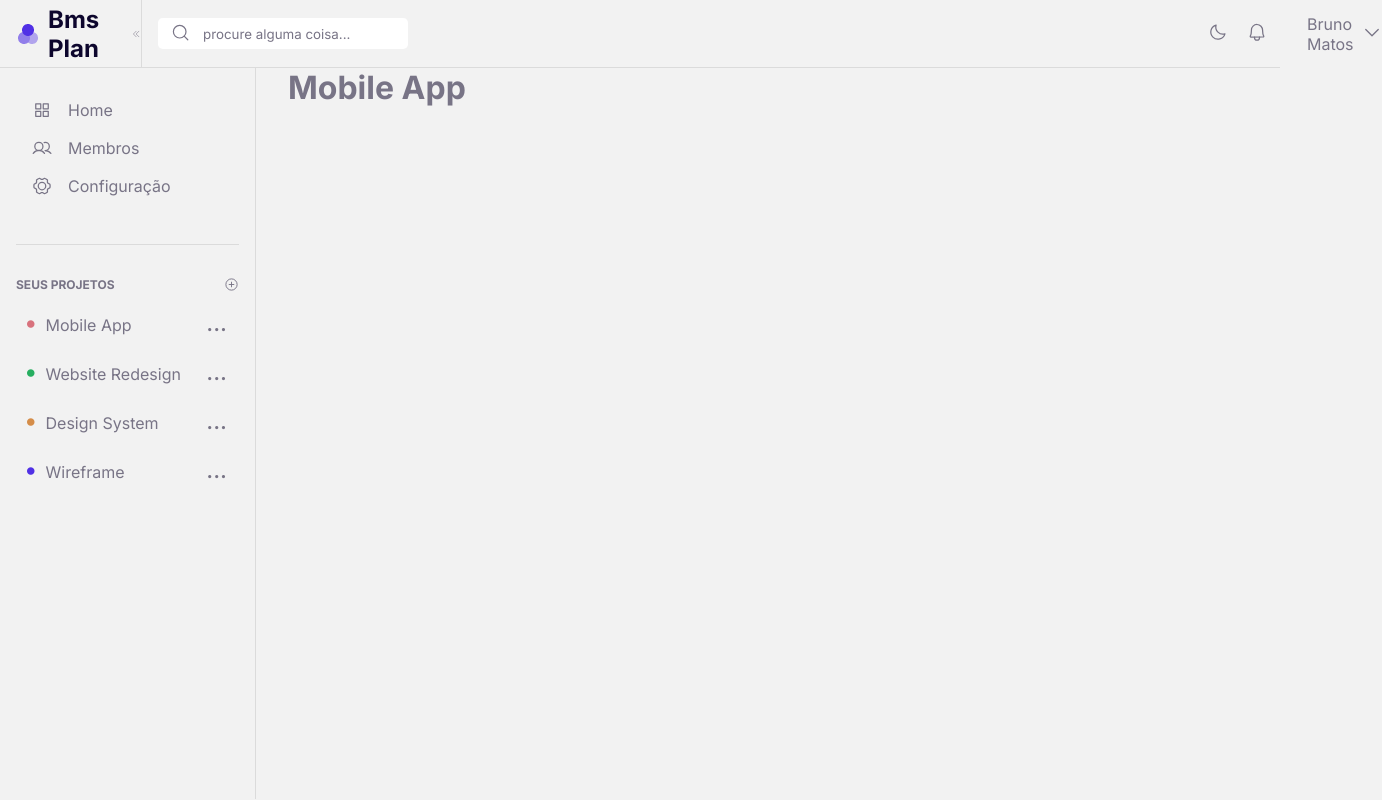
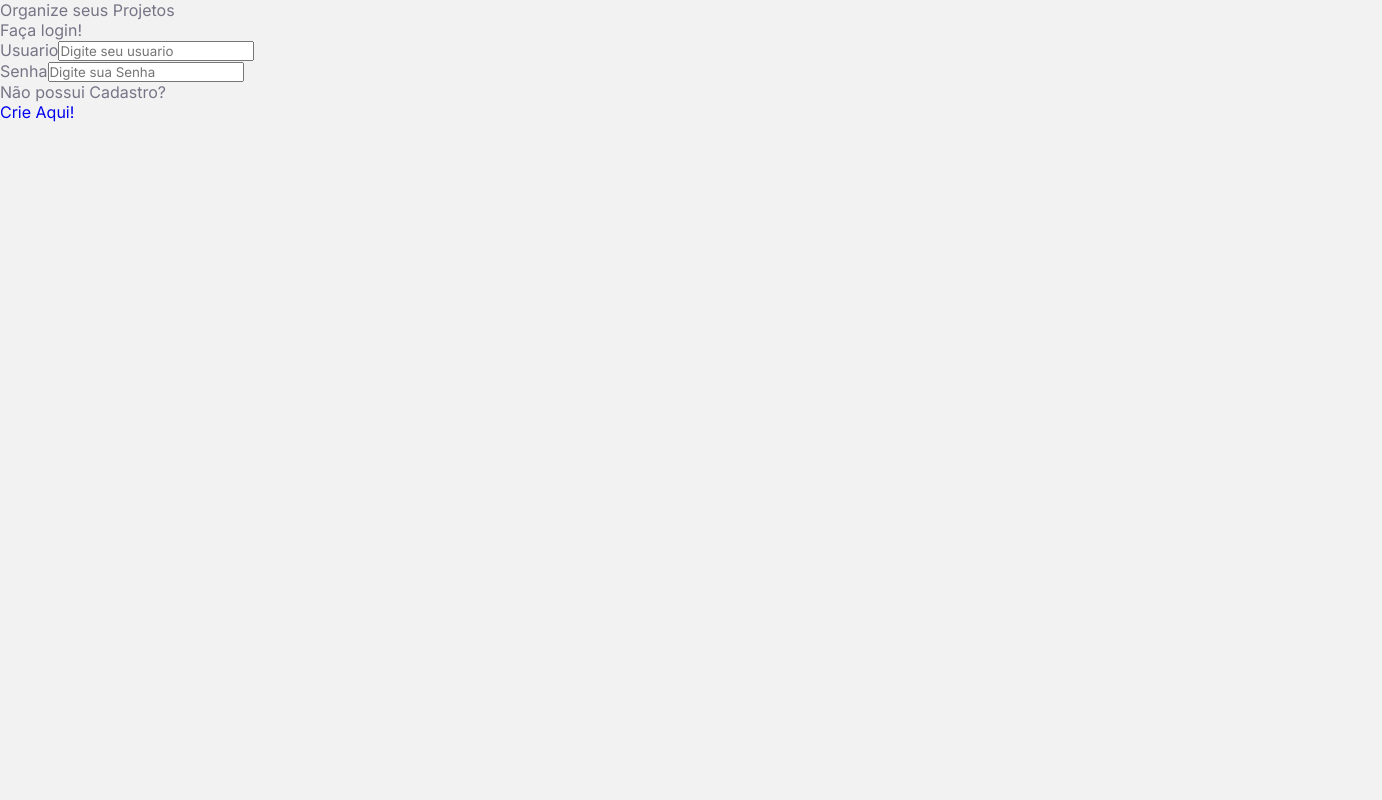
Before and after one commit to BrunoMatosSilva/BMSPlan, a React (Vite) app in the folder client/: page / in a window 1280 px wide. Shown: the whole page, 1382 px wide, since content can reach past the window. Built offline with nearby package versions, Linux system fonts and the light colour scheme.

Commit message:
paginas criadas.

```diff
--- a/client/src/Routes.tsx
+++ b/client/src/Routes.tsx
@@ -1,14 +1,18 @@
 import { Route, Routes } from 'react-router-dom'
 import { DefaultLayout } from './layouts/DefaultLayout'
 import { Home } from './pages/Home'
+import { Login } from './pages/Login'
 import { Members } from './pages/Members'
 import { Settings } from './pages/Settings'
+import { Signup } from './pages/Signup'
 
 export function Router() {
   return (
     <Routes>
+      <Route path="/" element={<Login />} />
+      <Route path="/signup" element={<Signup />} />
       <Route path="/" element={<DefaultLayout />}>
-        <Route path="/" element={<Home />} />
+        <Route path="/home" element={<Home />} />
         <Route path="/members" element={<Members />} />
         <Route path="/settings" element={<Settings />} />
       </Route>
--- a/client/src/pages/Login/index.tsx
+++ b/client/src/pages/Login/index.tsx
@@ -0,0 +1,26 @@
+import { LoginContainer, LoginWrapper, SignupLink } from './styles'
+
+export function Login() {
+  return (
+    <LoginContainer>
+      <header>Organize seus Projetos</header>
+      <span>Faça login!</span>
+      <LoginWrapper>
+        <form>
+          <div>
+            <label htmlFor="">Usuario</label>
+            <input type="text" placeholder="Digite seu usuario" />
+          </div>
+          <div>
+            <label htmlFor="">Senha</label>
+            <input type="password" placeholder="Digite sua Senha" />
+          </div>
+        </form>
+        <SignupLink>
+          <p>Não possui Cadastro?</p>
+          <a href="/signup">Crie Aqui!</a>
+        </SignupLink>
+      </LoginWrapper>
+    </LoginContainer>
+  )
+}
--- a/client/src/pages/Login/styles.ts
+++ b/client/src/pages/Login/styles.ts
@@ -0,0 +1,7 @@
+import styled from 'styled-components'
+
+export const LoginContainer = styled.div``
+
+export const LoginWrapper = styled.section``
+
+export const SignupLink = styled.div``
--- a/client/src/pages/Signup/index.tsx
+++ b/client/src/pages/Signup/index.tsx
@@ -0,0 +1,25 @@
+import { SignupContainer, SignupWrapper } from './styles'
+
+export function Signup() {
+  return (
+    <SignupContainer>
+      <h2>Faça seu Cadastro</h2>
+      <SignupWrapper>
+        <form>
+          <div>
+            <label htmlFor="">Usuario</label>
+            <input type="text" placeholder="Digite seu usuario" />
+          </div>
+          <div>
+            <label htmlFor="">Senha</label>
+            <input type="password" placeholder="Digite sua Senha" />
+          </div>
+          <div>
+            <label htmlFor="">Confirmar Senha</label>
+            <input type="password" placeholder="Digite sua Senha" />
+          </div>
+        </form>
+      </SignupWrapper>
+    </SignupContainer>
+  )
+}
--- a/client/src/pages/Signup/styles.ts
+++ b/client/src/pages/Signup/styles.ts
@@ -0,0 +1,5 @@
+import styled from 'styled-components'
+
+export const SignupContainer = styled.div``
+
+export const SignupWrapper = styled.section``
```
